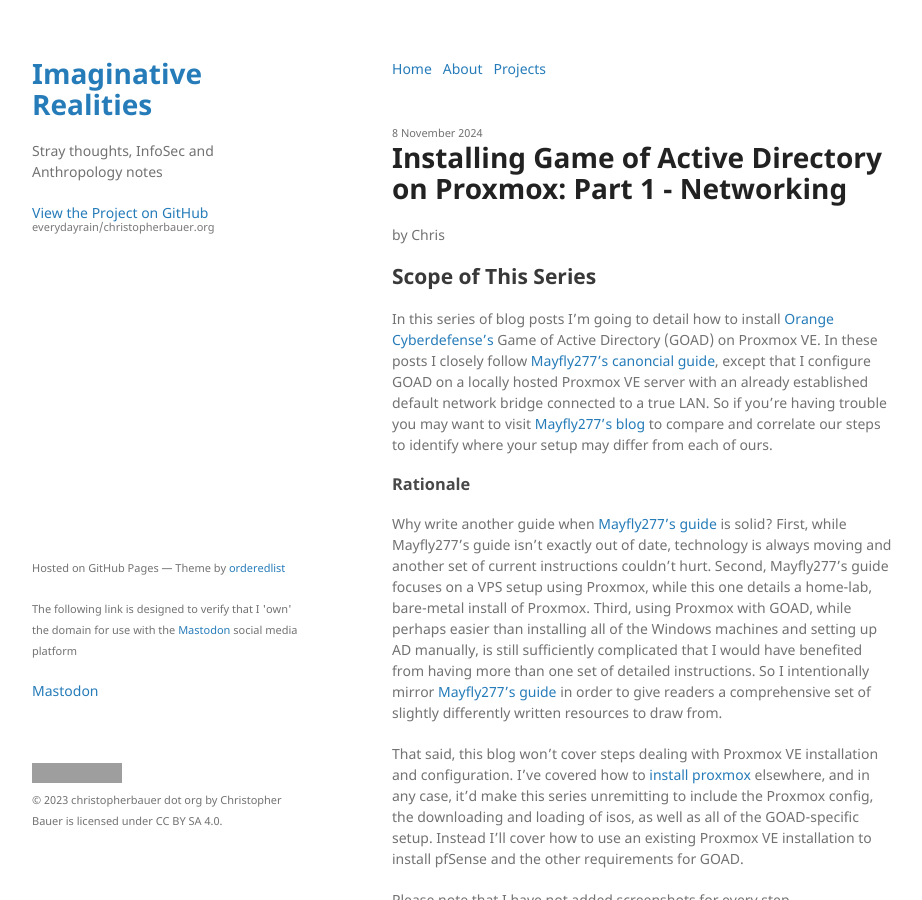
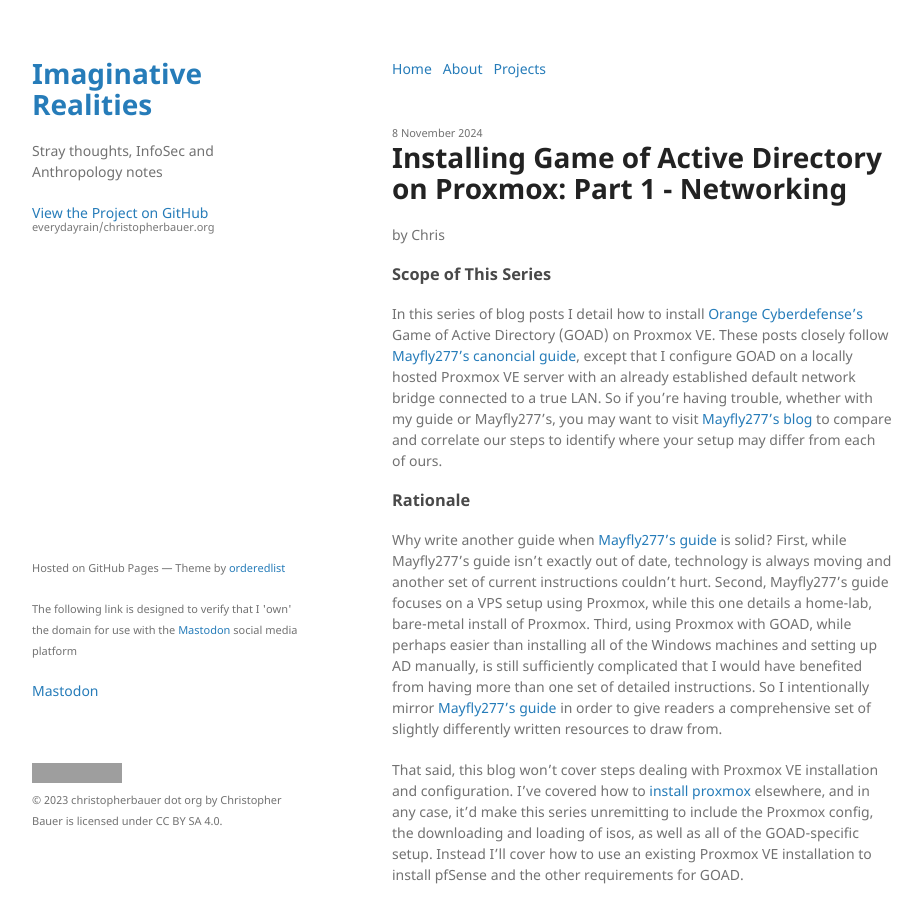
Before and after one commit to everydayrain/christopherbauer.org, a Jekyll site: the page built from _posts/2024-11-08-GOAD-networking.md, in a window 1280 px wide and 900 px high. Shown: the whole window, without its empty margins (178-1100 px from the left). Built offline with Jekyll 4.4.1, drawn with Linux system fonts in a browser that asks for light colours; grey boxes are pictures that could not be loaded.

Commit message:
Update 2024-11-08-GOAD-networking.md
Modding the heading sizes for the homepage

```diff
--- a/_posts/2024-11-08-GOAD-networking.md
+++ b/_posts/2024-11-08-GOAD-networking.md
@@ -4,11 +4,11 @@
 title: "Installing Game of Active Directory on Proxmox: Part 1 - Networking"
 date: 2024-11-08
 ---
-## Scope of This Series
-In this series of blog posts I'm going to detail how to install [Orange Cyberdefense's](https://github.com/Orange-Cyberdefense/GOAD/tree/main) Game of Active Directory (GOAD) on Proxmox VE.  In these posts I closely follow [Mayfly277's canoncial guide](https://mayfly277.github.io/posts/GOAD-on-proxmox-part1-install/?ref=benheater.com), except that I configure GOAD on a locally hosted Proxmox VE server with an already established default network bridge connected to a true LAN.  So if you're having trouble you may want to visit [Mayfly277's blog](https://mayfly277.github.io/posts/GOAD-on-proxmox-part1-install/?ref=benheater.com) to compare and correlate our steps to identify where your setup may differ from each of ours.
+### Scope of This Series
+In this series of blog posts I detail how to install [Orange Cyberdefense's](https://github.com/Orange-Cyberdefense/GOAD/tree/main) Game of Active Directory (GOAD) on Proxmox VE.  These posts closely follow [Mayfly277's canoncial guide](https://mayfly277.github.io/posts/GOAD-on-proxmox-part1-install), except that I configure GOAD on a locally hosted Proxmox VE server with an already established default network bridge connected to a true LAN.  So if you're having trouble, whether with my guide or Mayfly277's, you may want to visit [Mayfly277's blog](https://mayfly277.github.io/posts/GOAD-on-proxmox-part1-install) to compare and correlate our steps to identify where your setup may differ from each of ours.
 
 ### Rationale
- Why write another guide when [Mayfly277's guide](https://mayfly277.github.io/posts/GOAD-on-proxmox-part1-install/?ref=benheater.com) is solid?  First, while Mayfly277's guide isn't exactly out of date, technology is always moving and another set of current instructions couldn't hurt.  Second, Mayfly277's guide focuses on a VPS setup using Proxmox, while this one details a home-lab, bare-metal install of Proxmox.  Third, using Proxmox with GOAD, while perhaps easier than installing all of the Windows machines and setting up AD manually, is still sufficiently complicated that I would have benefited from having more than one set of detailed instructions.  So I intentionally mirror [Mayfly277's guide](https://mayfly277.github.io/posts/GOAD-on-proxmox-part1-install/?ref=benheater.com) in order to give readers a comprehensive set of slightly differently written resources to draw from.
+ Why write another guide when [Mayfly277's guide](https://mayfly277.github.io/posts/GOAD-on-proxmox-part1-install) is solid?  First, while Mayfly277's guide isn't exactly out of date, technology is always moving and another set of current instructions couldn't hurt.  Second, Mayfly277's guide focuses on a VPS setup using Proxmox, while this one details a home-lab, bare-metal install of Proxmox.  Third, using Proxmox with GOAD, while perhaps easier than installing all of the Windows machines and setting up AD manually, is still sufficiently complicated that I would have benefited from having more than one set of detailed instructions.  So I intentionally mirror [Mayfly277's guide](https://mayfly277.github.io/posts/GOAD-on-proxmox-part1-install) in order to give readers a comprehensive set of slightly differently written resources to draw from.
 
 That said, this blog won't cover steps dealing with Proxmox VE installation and configuration.  I've covered how to [install proxmox](https://christopherbauer.org/2022/12/29/starting-proxmox.html) elsewhere, and in any case, it'd make this series unremitting to include the Proxmox config, the downloading and loading of isos, as well as all of the GOAD-specific setup.  Instead I'll cover how to use an existing Proxmox VE installation to install pfSense and the other requirements for GOAD.
 
@@ -40,7 +40,7 @@
 ![](/assets/img/net_final.png)
 
 ### Create the pfSense VM
-I won't cover obtaining and uploading images, but for a refresher, try [Ben Heater's blog](https://benheater.com/proxmox-lab-getting-to-know-proxmox/).  To obtain the pfSense iso, Heater also identified a site where you can download the pfSense iso without handing over your [personal information](https://sgpfiles.netgate.com/mirror/downloads/?ref=benheater.com).
+I won't cover obtaining and uploading images, but for a refresher, try [Ben Heater's blog](https://benheater.com/proxmox-lab-getting-to-know-proxmox/).  To obtain the pfSense iso, Heater also identified a site where you can download the pfSense iso without handing over your [personal information](https://sgpfiles.netgate.com/mirror/downloads).
 
 Select one of the storage units under your node, and click the "ISO images" selection if you have it:
 ![](/assets/img/2024-10-19_10-54_1.png)
@@ -238,7 +238,7 @@
 That wraps up the initial portion of the networking configuration.  Next we'll work on creating the provisioning machine and its unique networking needs.
 
 ## Resources
-- [Mayfly277's blog](https://mayfly277.github.io/posts/GOAD-on-proxmox-part1-install/?ref=benheater.com)
+- [Mayfly277's blog](https://mayfly277.github.io/posts/GOAD-on-proxmox-part1-install)
 - [Ben Heater's blog](https://benheater.com/proxmox-lab-goad-environment-setup/)
 - Orange-Cyberdefense's [GitHub Repo](https://github.com/Orange-Cyberdefense/GOAD)
 - Orange-Cyberdefense's [Proxmox instructions](https://github.com/Orange-Cyberdefense/GOAD/blob/main/docs/install_with_proxmox.md)
```
